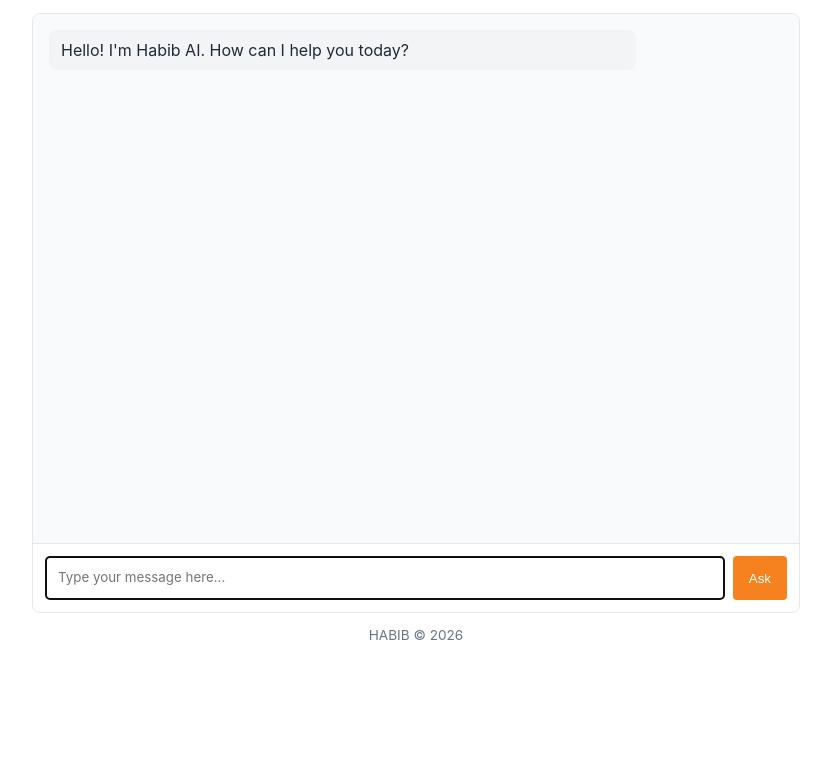
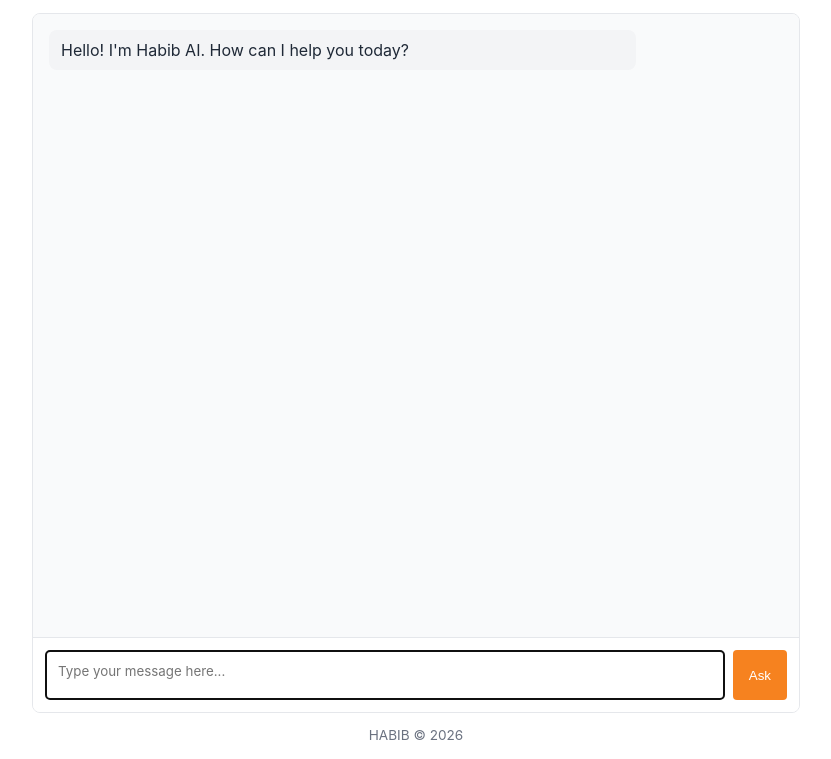
Before and after one commit to s21rp/llm-chat-app, a website: page public/index.html in a window 1280 px wide. Shown: the part 92-851 px from the top of the page, without its empty margins (224-1055 px from the left). Before the commit the page ends 800 px from the top, so only its background shows below. Drawn offline with Linux system fonts and the light colour scheme.

Commit message:
Update index.html

```diff
--- a/public/index.html
+++ b/public/index.html
@@ -48,7 +48,7 @@
 			.chat-container {
 				display: flex;
 				flex-direction: column;
-				height: calc(100vh - 200px);
+				height: calc(100vh - 100px);
 				min-height: 200px;
 				border: 1px solid var(--border-color);
 				border-radius: 8px;
@@ -100,7 +100,7 @@
 				border-radius: 4px;
 				font-family: inherit;
 				resize: none;
-				min-height: 44px;
+				min-height: 50px;
 			}
 
 			#send-button {
```
